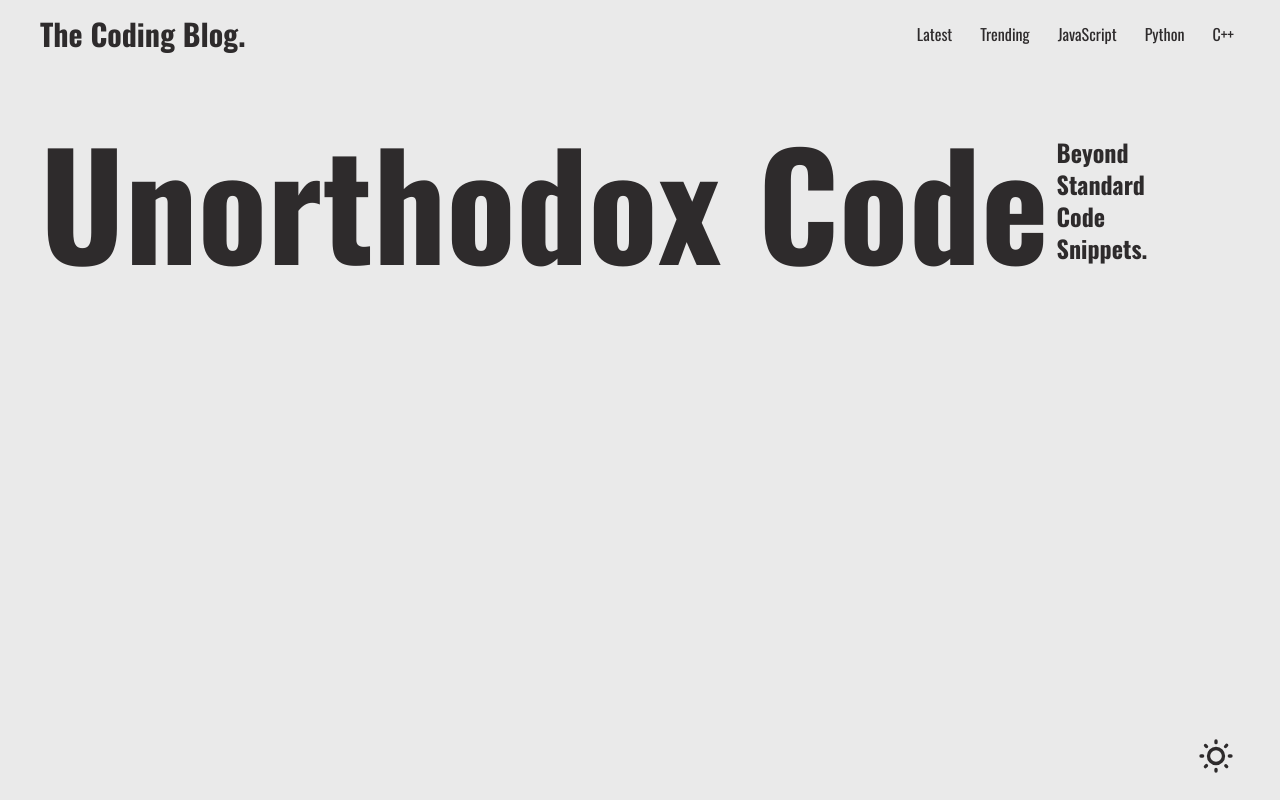
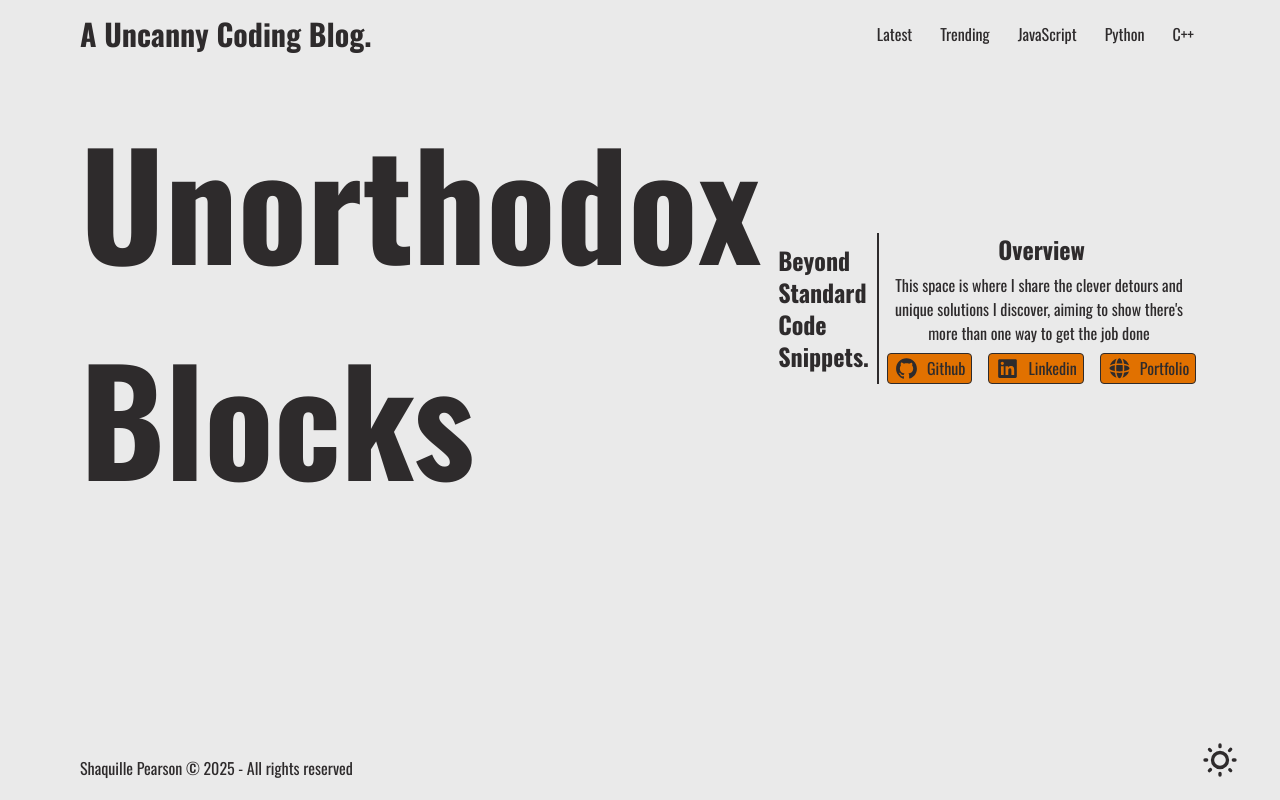
Before and after one commit to SV592/blog-app, a Next.js app: page / in a window 1280 px wide. Built offline with nearby package versions, Linux system fonts and the light colour scheme.

Commit message:
footer component and header add-on

```diff
--- /dev/null
+++ b/src/app/components/Footer/Footer.tsx
@@ -0,0 +1,15 @@
+import React from 'react'
+
+const Footer = () => {
+  return (
+    <footer className="fixed bottom-5">
+        <div className="flex">
+            <aside className="flex gap-2 items-center">
+              <p>Shaquille Pearson © {new Date().getFullYear()} - All rights reserved</p>
+            </aside>
+        </div>
+    </footer>
+  )
+}
+
+export default Footer
--- a/src/app/components/Header/Header.tsx
+++ b/src/app/components/Header/Header.tsx
@@ -1,13 +1,118 @@
 import React from 'react'
 
-const Header = () => {
+const Header: React.FC = () => {
   return (
-    <div className='flex mt-10 ml-10 items-center gap-2'>
-        <h1 className='text-[9rem] font-bold'>Unorthodox Code</h1>
-        <div className='flex flex-col w-20'>
-            <h1 className='font-bold text-2xl'>Beyond Standard Code Snippets.</h1>
+    <div className='flex mt-10 place-content-between items-center'>
+      <div className='flex items-center'>
+          <h1 className='text-[9rem] font-bold'>Unorthodox Blocks</h1>
+          <div className='flex flex-col w-25 mx-2'>
+              <h1 className='font-bold text-2xl'>Beyond Standard Code Snippets.</h1>
+          </div>
+      </div>
+      <div className='flex flex-col items-left border-l-2 gap-2'>
+        <h1 className='text-center font-bold text-2xl'>Overview</h1>
+         <p className='w-80 text-center'>
+          This space is where I share the clever detours and unique solutions I discover, aiming to show there&apos;s more than one way to get the job done
+         </p>
+        <div className='flex justify-center'>
+          <a href="https://github.com/SV592" target="_blank" className='social-links'>
+            <svg width="25" height="25" viewBox="0 0 24 24" fill="#2E2B2C" xmlns="http://www.w3.org/2000/svg">
+              <path d="M12 2.24902C6.51613 2.24902 2 6.70064 2 12.249C2 16.6361 4.87097 20.3781 8.87097 21.7329C9.3871 21.8297 9.54839 21.5071 9.54839 21.2813C9.54839
+              21.0555 9.54839 20.4103 9.51613 19.5393C6.74194 20.1845 6.16129
+              18.1845 6.16129 18.1845C5.70968 17.0555 5.03226 16.7329 5.03226
+              16.7329C4.12903 16.0877 5.06452 16.0877 5.06452 16.0877C6.06452
+              16.12 6.6129 17.12 6.6129 17.12C7.48387 18.6684 8.96774 18.2168
+              9.51613 17.9264C9.6129 17.2813 9.87097 16.8297 10.1613 16.5716C7.96774
+              16.3458 5.6129 15.4748 5.6129 11.6684C5.6129 10.5716 6.03226 9.70064
+              6.64516 9.02322C6.54839 8.79741 6.19355 7.76515 6.74194 6.37806C6.74194
+              6.37806 7.6129 6.11999 9.51613 7.41031C10.3226 7.18451 11.1613 7.05548
+              12.0323 7.05548C12.9032 7.05548 13.7742 7.15225 14.5484 7.41031C16.4516
+              6.15225 17.2903 6.37806 17.2903 6.37806C17.8387 7.73289 17.5161 8.79741
+              17.3871 9.02322C18.0323 9.70064 18.4194 10.6039 18.4194 11.6684C18.4194
+              15.4748 16.0645 16.3458 13.871 16.5716C14.2258 16.8942 14.5484 17.5393
+              14.5484 18.4426C14.5484 19.7974 14.5161 20.8619 14.5161 21.1845C14.5161
+              21.4426 14.7097 21.7329 15.1935 21.6361C19.129 20.3135 22 16.6039 22
+              12.1845C21.9677 6.70064 17.4839 2.24902 12 2.24902Z"/>
+            </svg>
+            <span>Github</span>
+          </a>
+          <a href="https://www.linkedin.com/in/shaquille-pearson-47bb5a208/" target="_blank" className='social-links'>
+            <svg width="25" height="25" viewBox="0 0 24 24" fill="#2E2B2C" xmlns="http://www.w3.org/2000/svg">
+              <path d="M19.7065 3H4.34844C3.62264 3 3.04199 3.58065 3.04199 4.30645V19.6935C3.04199
+              20.3903 3.62264 21 4.34844 21H19.6485C20.3743 21 20.9549
+              20.4194 20.9549 19.6935V4.27742C21.013 3.58065 20.4323 3 19.7065 3ZM8.35491
+              18.3H5.71297V9.73548H8.35491V18.3ZM7.01942 8.54516C6.14846 8.54516 5.4807
+              7.84839 5.4807 7.00645C5.4807 6.16452 6.17749 5.46774 7.01942 5.46774C7.86136
+              5.46774 8.55813 6.16452 8.55813 7.00645C8.55813 7.84839 7.91942 8.54516 7.01942
+              8.54516ZM18.371 18.3H15.7291V14.1484C15.7291 13.1613 15.7001 11.8548
+              14.3356 11.8548C12.942 11.8548 12.7388 12.9581 12.7388
+              14.0613V18.3H10.0968V9.73548H12.6807V10.9258H12.7097C13.0872 10.229 13.9291 9.53226 15.2356
+              9.53226C17.9356 9.53226 18.4291 11.2742 18.4291 13.6548V18.3H18.371Z"/>
+            </svg>
+            <span>Linkedin</span>
+          </a>
+          <a href="https://shaquillepearson.com/" target="_blank" className='social-links'>
+            <svg width="25" height="25" viewBox="0 0 24 25" fill="#2E2B2C" xmlns="http://www.w3.org/2000/svg">
+              <path d="M8.75 12.2149C8.75 11.1749 8.79402 10.1203 8.88791
+              9.10333C9.90434 9.00957 10.9583 8.96561 11.9976 8.96561C13.0381
+              8.96561 14.0933 9.00967 15.1107 9.10364C15.2046 10.1205 15.2486
+              11.175 15.2486 12.2149C15.2486 13.2547 15.2046 14.3092 15.1107
+              15.3262C14.0933 15.4201 13.0381 15.4642 11.9977 15.4642C10.9583
+              15.4642 9.90434 15.4202 8.88789 15.3265C8.79402 14.3094 8.75 13.2548 8.75 12.2149Z"/>
+              <path d="M7.25 12.2149C7.25 11.2502 7.2864 10.2603 7.36623 9.28681C6.4869
+              9.42007 5.66091 9.59719 4.92779 9.82261C3.95114 10.1229 3.19335
+              10.4928 2.69303 10.915C2.23786 11.2991 2.02439 11.6974 2.00035
+              12.1312C2.00012 12.1592 2 12.1873 2 12.2155C2 12.2432 2.00011
+              12.2708 2.00034 12.2984C2.02432 12.7323 2.23779 13.1307
+              2.69303 13.5148C3.19335 13.937 3.95114 14.3069 4.92779
+              14.6072C5.66091 14.8326 6.4869 15.0097 7.36623 15.143C7.28639
+              14.1695 7.25 13.1796 7.25 12.2149Z"/>
+              <path d="M2.44354 9.26135C3.04107 8.9044 3.73963 8.61863 4.48695
+              8.38885C5.40891 8.10537 6.44514 7.89523 7.53236 7.74767C7.67993
+              6.6612 7.89 5.62569 8.17333 4.70432C8.40344 3.95596 8.68971
+              3.25652 9.04738 2.65845C5.8996 3.62976 3.41543 6.11379 2.44354 9.26135Z"/>
+              <path d="M14.9516 2.65872C15.3092 3.25674 15.5954 3.95609 15.8254
+              4.70434C16.1087 5.62584 16.3188 6.6615 16.4663 7.74813C17.5523
+              7.89567 18.5873 8.10567 19.5084 8.38885C20.2571 8.61907
+              20.9569 8.90549 21.5552 9.2634C20.5838 6.11516 18.0997
+              3.63043 14.9516 2.65872Z"/>
+              <path d="M21.5556 15.1661C20.9572 15.5242 20.2573 15.8107 19.5084
+              16.0409C18.5874 16.3241 17.5523 16.5341 16.4664 16.6817C16.3188
+              17.7685 16.1088 18.8043 15.8254 19.726C15.5953 20.4745
+              15.3091 21.1741 14.9514 21.7723C18.1 20.8005 20.5846
+              18.3151 21.5556 15.1661Z"/>
+              <path d="M12.0022 22.2154C12.4675 22.2145 12.8914 22.0037
+              13.2993 21.5203C13.7214 21.0199 14.0914 20.262 14.3917
+              19.2852C14.6169 18.5524 14.794 17.7268 14.9272 16.8478C13.9532
+              16.9278 12.9629 16.9642 11.9977 16.9642C11.0336 16.9642
+              10.0444 16.9278 9.07148 16.8481C9.20473 17.7269 9.38179
+              18.5524 9.60708 19.2852C9.90739 20.262 10.2774 21.0199
+              10.6996 21.5203C11.1082 22.0047 11.533 22.2154
+              11.9995 22.2154"/>
+              <path d="M9.04759 21.7725C5.89924 20.8011 3.41472 18.3165 2.4431
+              15.1682C3.04073 15.5253 3.73945 15.8111 4.48695 16.0409C5.40891
+              16.3244 6.44513 16.5346 7.53233 16.6821C7.6799 17.7688 7.88998
+              18.8045 8.17332 19.726C8.40348 20.4746 8.68982 21.1743 9.04759 21.7725Z"/>
+              <path d="M11.9976 7.46561C11.0336 7.46561 10.0444 7.50195 9.07152
+              7.58167C9.20476 6.70307 9.38181 5.87776 9.60707 5.14519C9.90738
+              4.16859 10.2773 3.41083 10.6995 2.91054C11.1082 2.42625
+              11.533 2.21558 11.9995 2.21558C12.4659 2.21558 12.8907
+              2.42624 13.2993 2.91052C13.7215 3.41081 14.0914 4.16856
+              14.3917 5.14516C14.6169 5.87782 14.794 6.70323 14.9272
+              7.58195C13.9532 7.50204 12.9629 7.46561 11.9976 7.46561Z"/>
+              <path d="M16.7486 12.2149C16.7486 11.2503 16.7122 10.2606
+              16.6324 9.28732C17.5105 9.42052 18.3353 9.59748 19.0675
+              9.82261C20.0442 10.1229 20.802 10.4928 21.3023 10.915C21.7866
+              11.3237 21.9973 11.7484 21.9973 12.2149C21.9973 12.6814
+              21.7866 13.1061 21.3023 13.5148C20.802 13.937 20.0442
+              14.3069 19.0675 14.6072C18.3353 14.8323 17.5105
+              15.0093 16.6324 15.1425C16.7122 14.1691 16.7486 13.1794 16.7486 12.2149Z"/>
+            </svg>
+          <span>Portfolio</span>
+        </a>
         </div>
-    </div>
+      </div>
+      </div>
   )
 }
 
--- a/src/app/components/NavBar/Navbar.tsx
+++ b/src/app/components/NavBar/Navbar.tsx
@@ -5,16 +5,16 @@ import React from "react";
 // Navbar with tailwind
 const Header = () => {
   return (
-    <div className="flex pt-4 ml-10 items-center place-content-between">
-      <h1 className="text-3xl font-bold">The Coding Blog.</h1>
-      <div className="flex gap-4 mr-10 cursor-pointer">
-        <a className="nav-link">Latest</a>
-        <a className="nav-link">Trending</a>
-        <a className="nav-link">JavaScript</a>
-        <a className="nav-link">Python</a>
-        <a className="nav-link">C++</a>
+    <nav className="flex pt-4 items-center place-content-between">
+      <h1 className="text-3xl font-bold">A Uncanny Coding Blog.</h1>
+      <div className="flex gap-4 cursor-pointer">
+        <a className="nav-links">Latest</a>
+        <a className="nav-links">Trending</a>
+        <a className="nav-links">JavaScript</a>
+        <a className="nav-links">Python</a>
+        <a className="nav-links">C++</a>
       </div>
-    </div>
+    </nav>
   )
 }
 
--- a/src/app/components/ThemeToggle/ThemeToggle.tsx
+++ b/src/app/components/ThemeToggle/ThemeToggle.tsx
@@ -16,7 +16,7 @@ export const ThemeToggle = () => {
   const isDarkTheme = theme === 'myDarkTheme';
 
   return (
-    <label className="swap swap-rotate fixed bottom-5 right-10 p-1 rounded-sm">
+    <label className="swap swap-rotate fixed bottom-5 right-10 rounded-sm">
         {/*checkbox controls the state */}
         <input type="checkbox" className="theme-controller" checked={isDarkTheme} onChange={handleToggle}/>
 
--- a/src/app/globals.css
+++ b/src/app/globals.css
@@ -21,6 +21,17 @@ html[data-theme="myDarkTheme"] {
   color: #EAEAEA; /* text color */
 }
 
-.nav-link {
+.nav-links {
   @apply hover:bg-[#2E2B2C] hover:text-[#EAEAEA] p-1.5 transition-colors duration-300 ease-in-out rounded-sm;
 }
+
+.social-links {
+  @apply px-1.5 py-0.5 gap-2 flex text-[#2E2B2C] items-center rounded-sm ease-in-out cursor-pointer bg-amber-600 mx-2 border-1 transform hover:scale-x-110 transition-transform duration-200;
+}
+
+
+html[data-theme="myDarkTheme"] {
+  .nav-links {
+    @apply hover:bg-[#EAEAEA] hover:text-[#2E2B2C] ;
+  }
+}
--- a/src/app/layout.tsx
+++ b/src/app/layout.tsx
@@ -3,13 +3,14 @@ import { ThemeProvider } from "next-themes";
 import { Oswald } from "next/font/google";
 import { ThemeToggle } from "./components/ThemeToggle/ThemeToggle";
 import Navbar from "./components/NavBar/Navbar";
-import Header from "./components/Header/Header"
+import Header from "./components/Header/Header";
+import Footer from "./components/Footer/Footer";
 import "./globals.css";
 
 
 export const metadata: Metadata = {
   title: "A Coding Blog Website",
-  description: "Generated by create next app",
+  description: "A fun way to shares my experiences as a software engineer.",
 };
 
 const oswald = Oswald({
@@ -24,7 +25,7 @@ export default function RootLayout({
 }>) {
   return (
     <html lang="en" className={`${oswald.className}`} suppressHydrationWarning>
-      <body className="transition-colors duration-300 ease-in-out">
+      <body suppressHydrationWarning className="transition-colors duration-300 ease-in-out mx-20">
         {/* persists theme preferences across sessions */}
         <ThemeProvider
           attribute={"data-theme"}
@@ -36,6 +37,7 @@ export default function RootLayout({
           <Header />
           {children}
           <ThemeToggle />
+          <Footer />
         </ThemeProvider>
       </body>
     </html>
```
Also changed, not shown: public/Profile.jpg (added).
